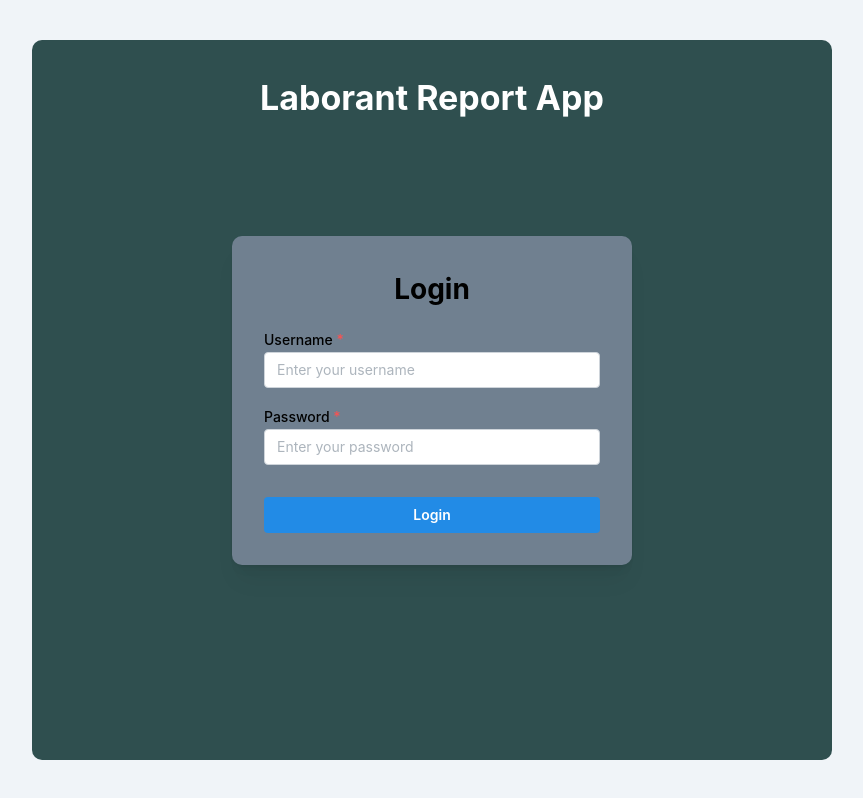
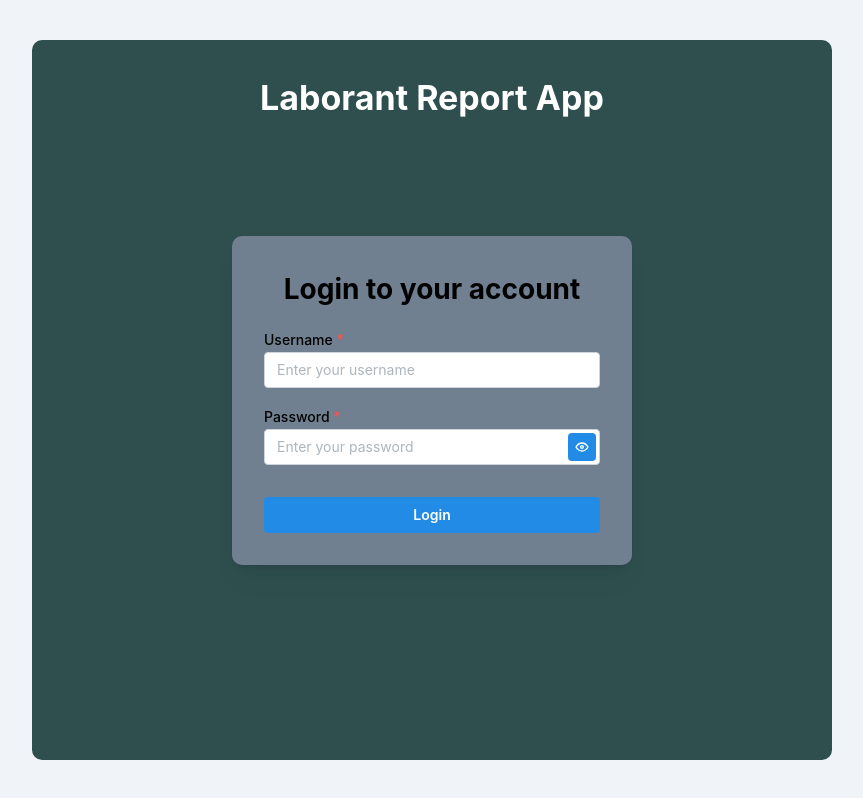
Before and after one commit to hikmetbozkurt/LabReportApp, a React (Create React App) app: page / in a window 1280 px wide. Shown: the whole page, without its empty margins (208-1071 px from the left). Built offline with nearby package versions, Linux system fonts and the light colour scheme.

Commit message:
Update LoginPage.tsx

```diff
--- a/src/components/LoginPage.tsx
+++ b/src/components/LoginPage.tsx
@@ -1,11 +1,21 @@
-import React, { useState } from 'react';
-import { useNavigate } from 'react-router-dom';
-import { TextInput, Button, Box, Paper, Group, Text } from '@mantine/core';
+import React, { useState } from "react";
+import { useNavigate } from "react-router-dom";
+import {
+  TextInput,
+  Button,
+  Box,
+  Paper,
+  Group,
+  Text,
+  ActionIcon,
+} from "@mantine/core";
+import { IconEye, IconEyeOff } from "@tabler/icons-react";
 
 const LoginPage = () => {
-  const [username, setUsername] = useState('');
-  const [password, setPassword] = useState('');
-  const [error, setError] = useState('');
+  const [username, setUsername] = useState("");
+  const [password, setPassword] = useState("");
+  const [showPassword, setShowPassword] = useState(false); // password visibility
+  const [error, setError] = useState("");
   const navigate = useNavigate();
 
   // Array of valid username-password pairs
@@ -15,31 +25,38 @@ const LoginPage = () => {
     { username: "hkmt06", password: "1234hkmt" },
     { username: "Hikmet06", password: "hikmet0606" },
     { username: "denizozgun06", password: "deniz06" },
-    { username: "admin", password: "admin" }
+    { username: "admin", password: "admin" },
   ];
 
   const handleLogin = (e: React.FormEvent) => {
     e.preventDefault();
 
     // Check if the entered username and password match a valid user
-    const user = validUsers.find((user) => user.username === username && user.password === password);
+    const user = validUsers.find(
+      (user) => user.username === username && user.password === password
+    );
 
     if (user) {
-      navigate('/report-form'); // Navigate to the ReportForm page if credentials are correct
+      navigate("/home"); // Navigate to the HomePage after successful login
     } else {
-      setError('Invalid username or password');
+      setError("Invalid username or password");
     }
+  };
+
+  // Toggle password visibility
+  const togglePasswordVisibility = () => {
+    setShowPassword((prevState) => !prevState);
   };
 
   return (
     <Box
       style={{
-        display: 'flex',
-        justifyContent: 'center',
-        alignItems: 'center',
-        minHeight: '70vh',
-        backgroundColor: '#2F4F4F', // Match the background color with ReportForm
-        position: 'relative',
+        display: "flex",
+        justifyContent: "center",
+        alignItems: "center",
+        minHeight: "70vh",
+        backgroundColor: "#2F4F4F",
+        position: "relative",
       }}
     >
       <Paper
@@ -47,16 +64,23 @@ const LoginPage = () => {
         radius="md"
         p="xl"
         style={{
-          width: '100%',
-          maxWidth: '400px', // Make it consistent with ReportForm
-          backgroundColor: '#708090', // SlateGrey color like ReportForm
-          borderRadius: '10px',
-          minHeight: '30vh',
+          width: "100%",
+          maxWidth: "400px",
+          backgroundColor: "#708090",
+          borderRadius: "10px",
+          minHeight: "30vh",
         }}
       >
         <form onSubmit={handleLogin}>
-          <Text style={{ textAlign: 'center', fontWeight: 'bold', fontSize: '28px' }} mb="md">
-            Login
+          <Text
+            style={{
+              textAlign: "center",
+              fontWeight: "bold",
+              fontSize: "28px",
+            }}
+            mb="md"
+          >
+            Login to your account
           </Text>
           <TextInput
             label="Username"
@@ -66,23 +90,35 @@ const LoginPage = () => {
             required
             mb="md"
           />
+
+          {/* Password Input with Visibility Toggle */}
           <TextInput
             label="Password"
             placeholder="Enter your password"
-            type="password"
+            type={showPassword ? "text" : "password"} // Toggle between text and password
             value={password}
             onChange={(e) => setPassword(e.target.value)}
             required
             mb="md"
+            rightSection={
+              <ActionIcon onClick={togglePasswordVisibility}>
+                {showPassword ? (
+                  <IconEyeOff size={16} />
+                ) : (
+                  <IconEye size={16} />
+                )}{" "}
+                {/* Toggle icon */}
+              </ActionIcon>
+            }
           />
 
           {error && (
-            <Text color="red" size="sm" style={{ marginBottom: '10px' }}>
+            <Text color="red" size="sm" style={{ marginBottom: "10px" }}>
               {error}
             </Text>
           )}
 
-          <Group mt="xl" style={{ justifyContent: 'center' }}>
+          <Group mt="xl" style={{ justifyContent: "center" }}>
             <Button type="submit" fullWidth color="blue">
               Login
             </Button>
```
